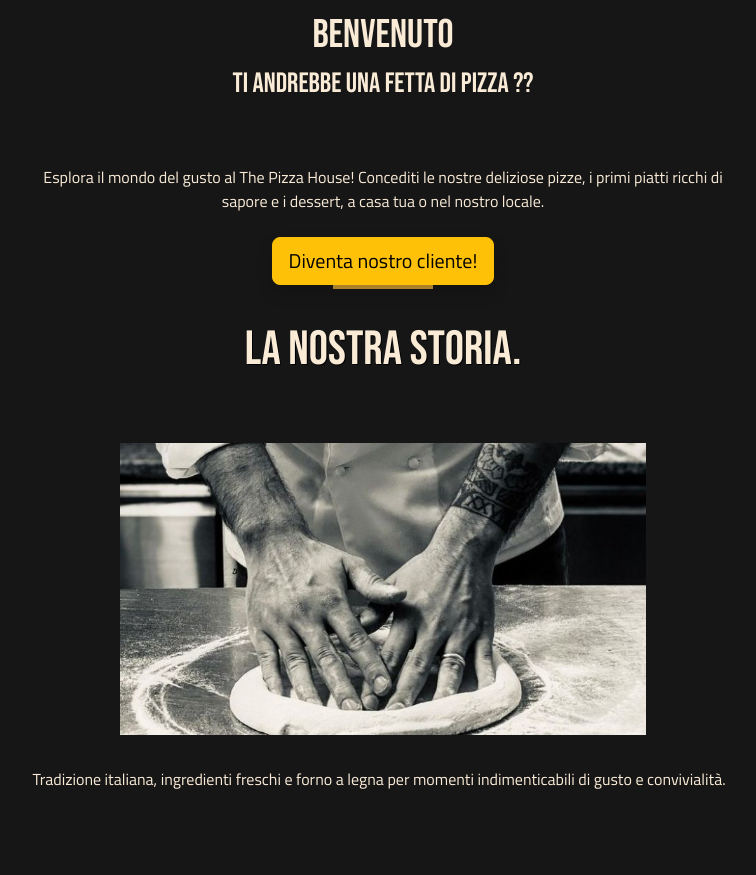
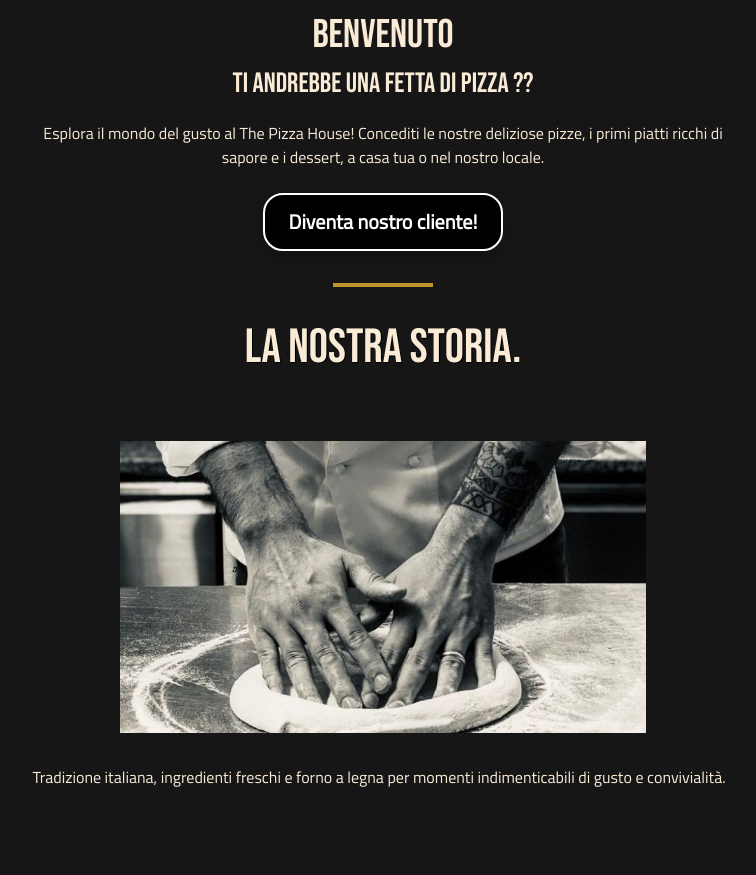
Before and after one commit to AlessioS-GithubAccount/The-Pizza-House-, a React (Vite) app: page / in a window 1280 px wide. Shown: the part 1160-2035 px from the top of the page, without its empty margins (257-1013 px from the left). Built offline with nearby package versions, Linux system fonts and the light colour scheme.

Commit message:
adjust ui bio

```diff
--- a/src/styles/style.css
+++ b/src/styles/style.css
@@ -221,12 +221,35 @@ section#bio{
 .bio p {
     width: 80%;
     color: antiquewhite;
-    margin-top: 64px;
+    margin-top: 20px;
 }
 
 .col p{
     margin-top: 32px;
     margin-bottom: 52px;
+}
+
+.registerbtn {
+  display: inline-block;            /* per centrarlo facilmente */
+  background-color: black;          /* sfondo nero */
+  color: white;                     /* testo bianco */
+  border: 2px solid white;          /* bordo bianco */
+  border-radius: 20px;              /* angoli arrotondati */
+  padding: 12px 24px;               /* spazio interno */
+  font-weight: 600;
+  text-align: center;               /* testo centrato */
+  cursor: pointer;                  /* cursore mano */
+  transition: all 0.3s ease;        /* transizione per hover */
+}
+
+.registerbtn:hover {
+  box-shadow: 0 0 12px 2px red;     /* alone rosso all’hover */
+  background-color: #111;           /* leggero scurimento */
+  color: white;
+}
+
+.separator2{
+    margin-top: 0.5rem;
 }
 
 .alignBio {
@@ -574,6 +597,10 @@ section.contacts {
     margin-bottom: 32px;
 }
 
+.mbBio2{
+    margin-top: 32px;
+}
+
 .Sepatator-mg{
     margin-bottom: 50px;
 }
@@ -783,7 +810,7 @@ input[type="submit"] {
 
 
     header h1 {
-        margin-top: 42px;
+        margin-top: 50px;
         font-size: 4rem;
     }
 
```
